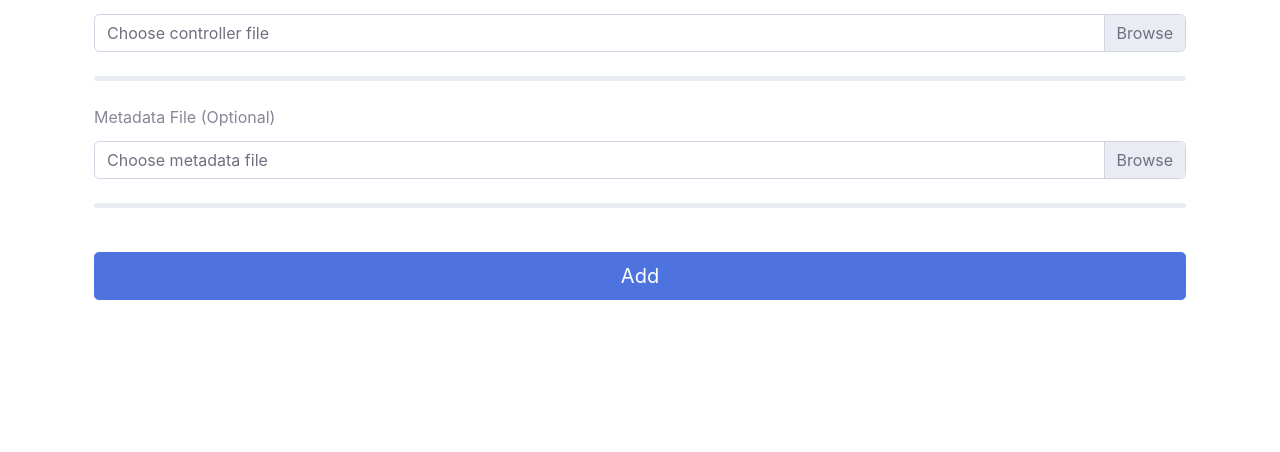
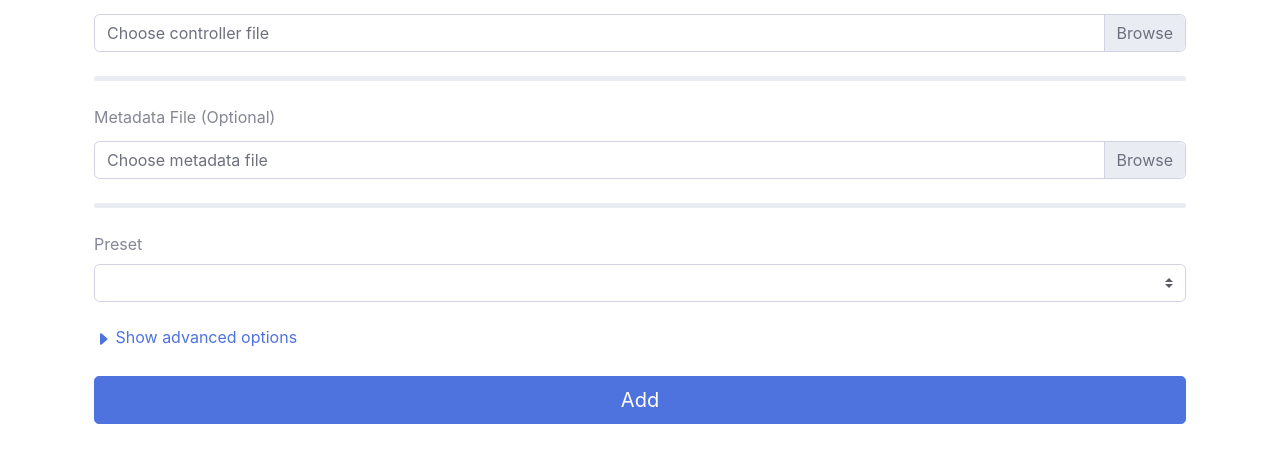
Before and after one commit to hobborg/dtControl, a Python web app: template dtcontrol/frontend/templates/base.html in a window 1280 px wide. Shown: the part 348-800 px from the top of the page. Run offline with Jinja, Linux system fonts and the light colour scheme; the template is opened without the code that fills it, so the values that code supplies are empty.

Commit message:
final fix of edit navbar

```diff
--- a/dtcontrol/frontend/static/js/inspect.js
+++ b/dtcontrol/frontend/static/js/inspect.js
@@ -1331,6 +1331,9 @@ $(document).ready(function () {
     document.getElementById("metadata-upload-row").remove();
     document.getElementById("add-experiments-button").remove();
 
+    document.getElementById("presetSelectRow").classList.add("d-none");
+    document.getElementById("advanced-options-edit").classList.add("d-none");
+
     // Retrain from sidenav
     $("input[name='retrain'], button[name='retrain']").on('click', function (event) {
         event.preventDefault();
--- a/dtcontrol/frontend/templates/base.html
+++ b/dtcontrol/frontend/templates/base.html
@@ -101,7 +101,7 @@
                     </div>
                 </div>
             </div>
-            <div id="presetSelectRow" class="row d-none">
+            <div id="presetSelectRow" class="row">
                 <div class="col-12">
                     <label for="config">Preset</label>
                     <div class="search_categories">
@@ -120,7 +120,7 @@
 
             <!-- Divider -->
 
-            <div id="advanced-options-edit" class="row mt-3 d-none">
+            <div id="advanced-options-edit" class="row mt-3">
                 <div id="accordion">
                     <button id="accordionButton" type="button" class="btn btn-link collapsed" data-toggle="collapse"
                             data-target="#advancedOptions">
```
